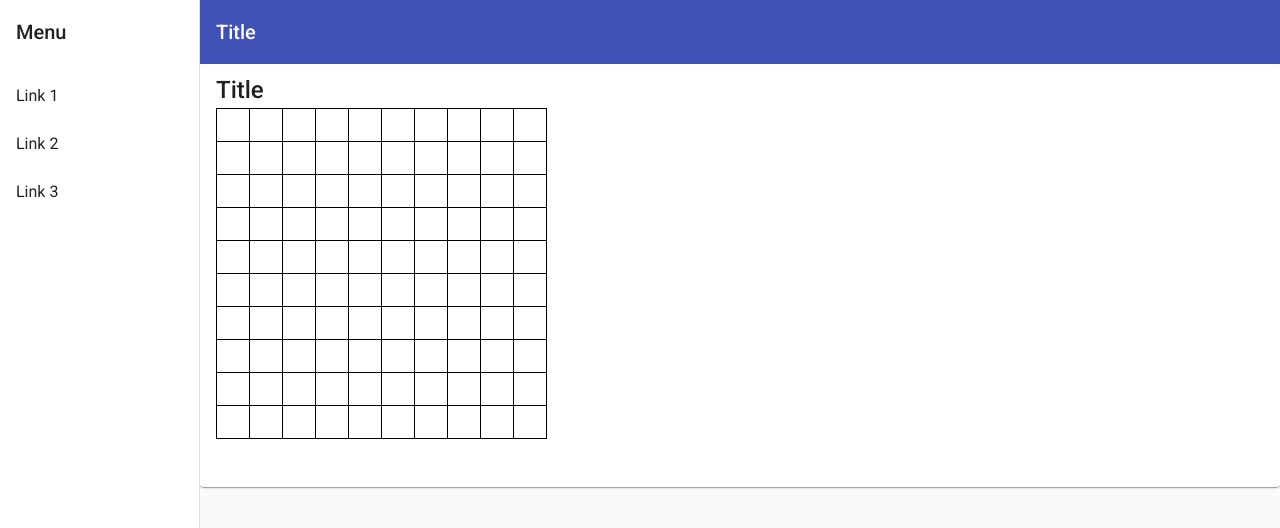
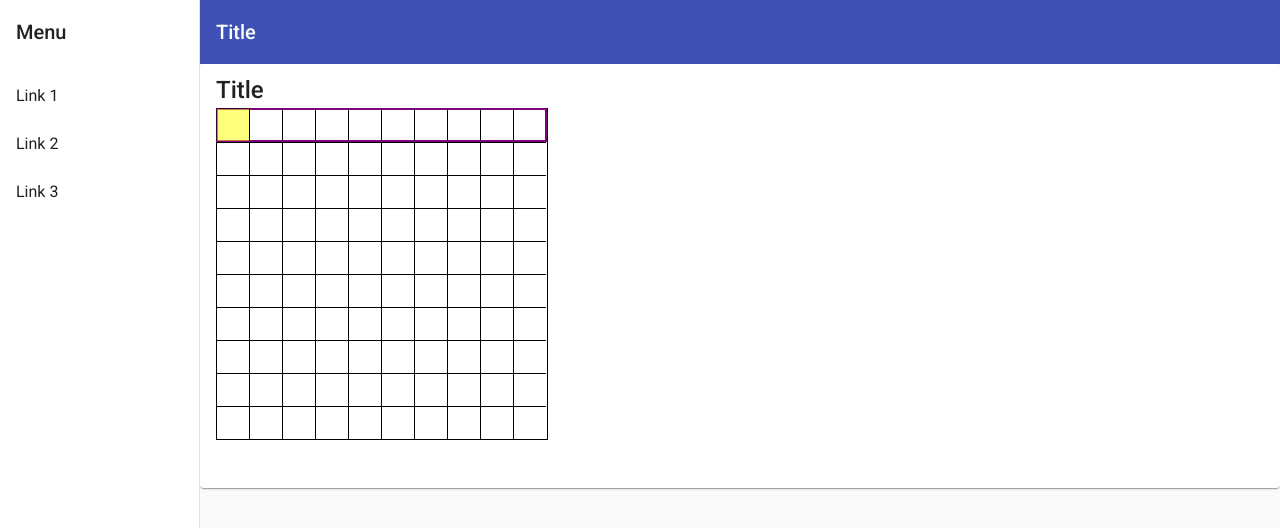
Before and after one commit to francescogabbrielli/cruci-maestro, an Angular app: page / in a window 1280 px wide. Shown: the top 528 px of the page. Built offline with nearby package versions, Linux system fonts and the light colour scheme.

Commit message:
Cruci navigation with arrows and word highlight

```diff
--- a/src/app/schema/schema.component.html
+++ b/src/app/schema/schema.component.html
@@ -2,7 +2,20 @@
   <table class="schema">
     <tr *ngFor="let row of cells; index as i; last as lastRow">
       <td *ngFor="let cell of row; index as j; last as lastColumn">
-        <div id="cell-{{i}}-{{j}}" class="cell" (mousedown)="prepareDrag(lastRow && lastColumn, $event)" >{{cell}}</div>
+        <div *ngIf="j==state.x && i==state.y" class="cursor"></div>
+        <div id="cell-{{i}}-{{j}}" class="cell"
+          [ngClass]="{
+              'word-sh': state.horizontal && i==state.y && j==state.start,
+              'word-h': state.horizontal && i==state.y && j>=state.start && j<=state.end,
+              'word-eh': state.horizontal && i==state.y && j==state.end,
+              'word-sv': !state.horizontal && j==state.x && i==state.start,
+              'word-v': !state.horizontal && j==state.x && i>=state.start && i<=state.end,
+              'word-ev': !state.horizontal && j==state.x && i==state.end,
+              'block': cell==='.'
+              }"
+          (mousedown)="prepareDrag(lastRow && lastColumn, $event)">
+          {{cell}}
+        </div>
       </td>
     </tr>
   </table>
--- a/src/app/schema/schema.component.less
+++ b/src/app/schema/schema.component.less
@@ -25,5 +25,63 @@ table td {
   border-left: @cell-border;
   border-top: @cell-border;
   background-color: white;
-  z-index:10;
+  z-index: 10;
+  justify-content: center;
+  align-items: center;
+  text-align: center;
+  display: flex;
+  font-weight: bold;
+  font-size: @cell-size/2+2;
 }
+
+.block {
+  margin: 2px;
+  width: -2+@cell-size;
+  height: -2+@cell-size;
+  background-color: black;
+}
+
+.cursor {
+  opacity: 0.5;
+  z-index: 5;
+  border-left: @cell-border;
+  border-top: @cell-border;
+  width: @cell-size;
+  height: @cell-size;
+  background-color: yellow;
+  position: absolute;
+}
+
+.word-h {
+  width: @cell-size;
+  height: -2+@cell-size;
+  border-top: 2px solid purple;
+  border-bottom: 2px solid purple;
+}
+
+.word-sh {
+  width: -1+@cell-size;
+  border-left: 2px solid purple;
+}
+
+.word-eh {
+  width: -1+@cell-size;
+  border-right: 2px solid purple;
+}
+
+.word-v {
+  width: -2+@cell-size;
+  height: @cell-size;
+  border-left: 2px solid purple;
+  border-right: 2px solid purple;
+}
+
+.word-sv {
+  height: -1+@cell-size;
+  border-top: 2px solid purple;
+}
+
+.word-ev {
+  height: -1+@cell-size;
+  border-bottom: 2px solid purple;
+}
--- a/src/app/schema/schema.component.ts
+++ b/src/app/schema/schema.component.ts
@@ -1,4 +1,4 @@
-import { Component } from '@angular/core';
+import { Component, HostListener } from '@angular/core';
 import { OnInit } from '@angular/core';
 import { DragDropModule } from '@angular/cdk/drag-drop';
 import $ from "jquery";
@@ -16,11 +16,19 @@ export class SchemaComponent implements OnInit {
   lastReframe:number                    = 0;
   dragPosition:{x:number, y:number};
   dragging:boolean                      = false;
+  state:{
+    x:number,
+    y:number
+    horizontal:boolean,
+    start:number,
+    end:number
+  } = {x:0, y:0, horizontal: true, start: 0, end: this.size.cols-1};
 
   ngOnInit() {
     this.reframe(this.size);
     $(document).mousemove(event=>this.resize(event));
     $(document).mouseup(event=>this.prepareDrag(false, event));
+    this.highlightCurrentWord();
   }
 
   reframe(s) {
@@ -44,6 +52,7 @@ export class SchemaComponent implements OnInit {
     //stop dragging
     if(this.dragging && !activate) {
       this.size = this.resizing;
+      console.log("RESIZE", this.size);
     }
     this.dragging = activate;
     this.dragPosition = {x: event.clientX, y: event.clientY};
@@ -60,10 +69,90 @@ export class SchemaComponent implements OnInit {
       cols: this.size.cols + Math.trunc(diffX/this.cellSize)
     };
     let t = new Date().getTime();
-    if (newSize!=this.resizing && t > this.lastReframe+50) {
+    if (newSize!==this.resizing && t > this.lastReframe+50) {
       this.lastReframe = t;
       this.reframe(newSize);
     }
   }
 
+  highlightCurrentWord() {
+    let start, end;
+    if (this.state.horizontal) {
+      start = this.state.x;
+      for (let i=this.state.x; i>=0; i--)
+        if (this.cells[this.state.y][i]==='.')
+          break;
+        else start = i;
+      for (let i=this.state.x; i<this.size.cols; i++)
+        if (this.cells[this.state.y][i]==='.')
+          break;
+        else end = i;
+    } else {
+      for (let i=this.state.y; i>=0; i--)
+        if (this.cells[i][this.state.x]==='.')
+          break;
+        else start = i;
+      for (let i=this.state.y; i<this.size.rows; i++)
+        if (this.cells[i][this.state.x]==='.')
+          break;
+        else end = i;
+    }
+    this.state.start = start;
+    this.state.end = end;
+  }
+
+  moveCursor(x:number, y:number) {
+    let highlight = x!==this.state.x && y!==this.state.y;
+    if (!highlight && this.cells[this.state.y][this.state.x] === ".")
+      highlight = true;
+    if (x>=0 && x<this.size.cols && y>=0 && y<this.size.rows) {
+      this.state.x = x;
+      this.state.y = y;
+    }
+    if (!highlight && this.cells[this.state.y][this.state.x] === ".")
+      highlight = true;
+    if (highlight)
+      this.highlightCurrentWord();
+  }
+
+  toggleOrientation(horizontal?:boolean) {
+    if (horizontal == undefined || horizontal!==this.state.horizontal) {
+      this.state.horizontal = !this.state.horizontal;
+      this.highlightCurrentWord();
+    }
+  }
+
+  @HostListener('window:keydown', ['$event'])
+  keyDown(event: KeyboardEvent) {
+    if (event.key === "ArrowRight") {
+      this.moveCursor(this.state.x+1, this.state.y);
+      this.toggleOrientation(true);
+    }
+    else if (event.key === "ArrowLeft") {
+      this.moveCursor(this.state.x-1, this.state.y);
+      this.toggleOrientation(true);
+    }
+    else if (event.key === "ArrowDown") {
+      this.moveCursor(this.state.x, this.state.y+1);
+      this.toggleOrientation(false);
+    }
+    else if (event.key === "ArrowUp") {
+      this.moveCursor(this.state.x, this.state.y-1);
+      this.toggleOrientation(false);
+    }
+    else if (event.key === "Enter") {
+      this.toggleOrientation();
+    }
+  }
+
+  @HostListener('window:keyup', ['$event'])
+  keyUp(event: KeyboardEvent) {
+    if (event.key===".") {
+      this.cells[this.state.y][this.state.x] = event.key;
+      this.highlightCurrentWord();
+    } else if (event.key.match(/^[a-zA-Z]$/)) {
+      this.cells[this.state.y][this.state.x] = event.key.toUpperCase();
+    }
+  }
+
 }
```
